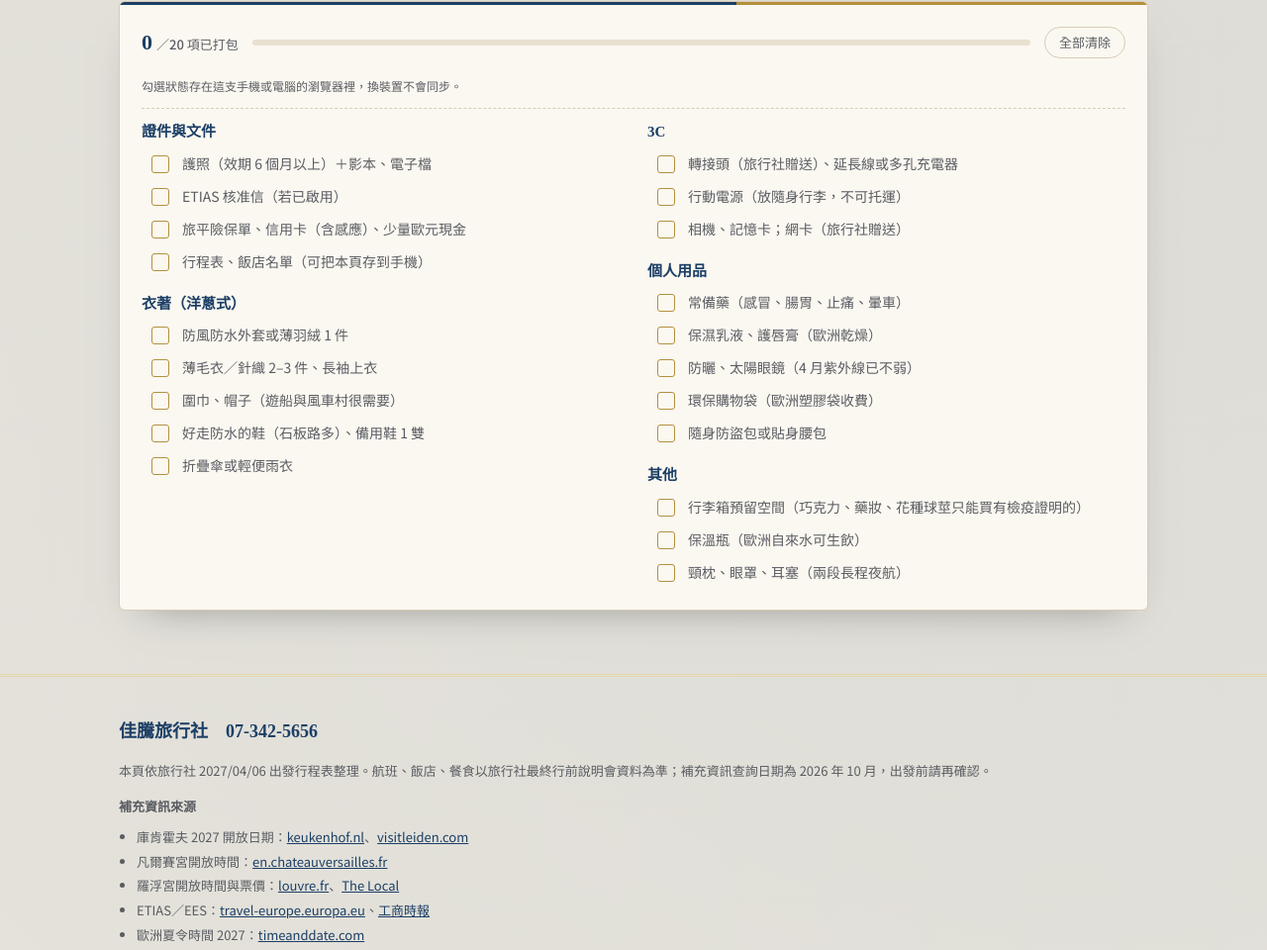
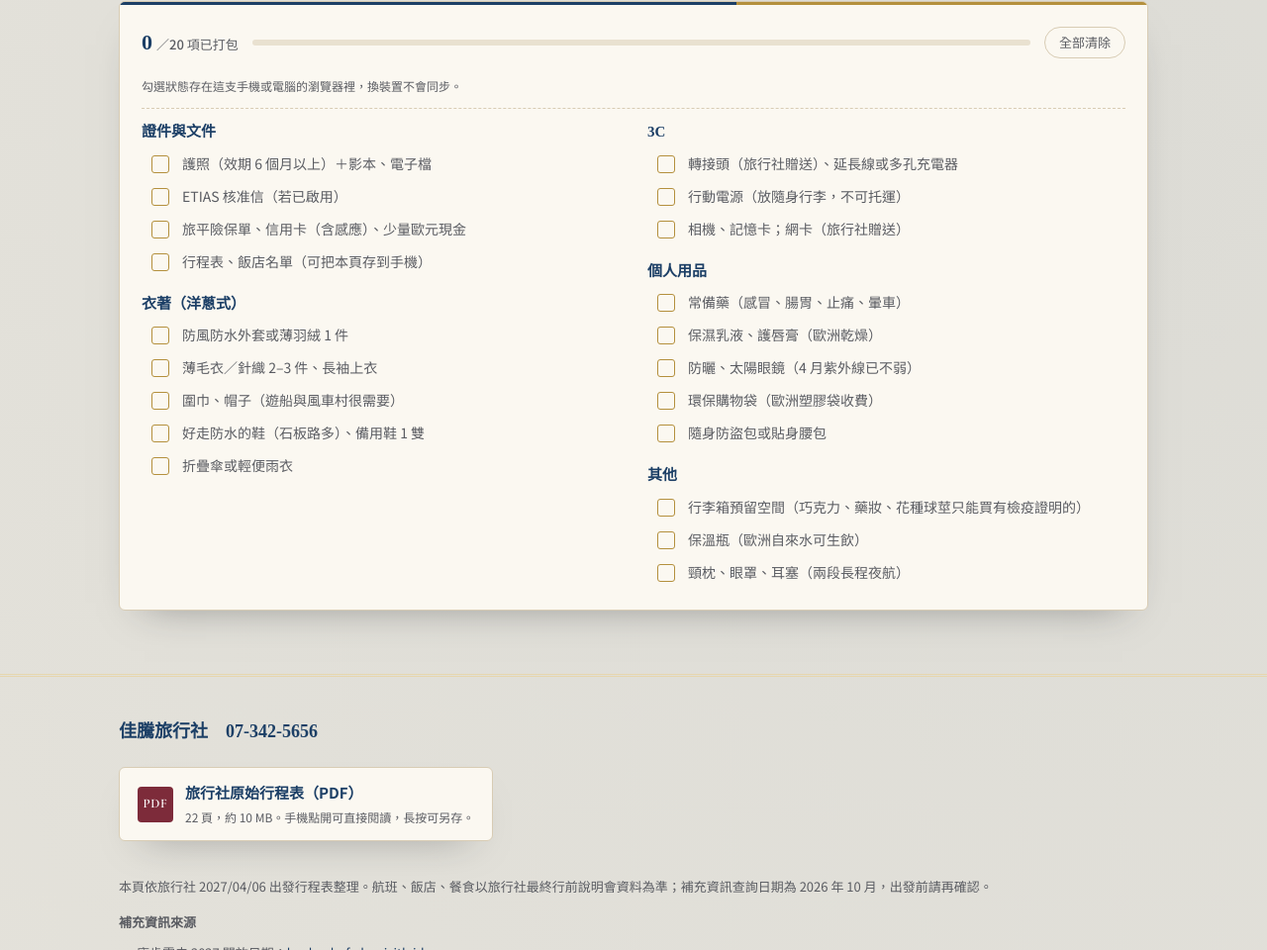
Before and after one commit to hannah824/trip, a plain HTML site: page index.html in a window 1280 px wide. Shown: the part 11040-12000 px from the top of the page at 99% size. Drawn offline with nearby package versions, Linux system fonts and the light colour scheme.

Commit message:
頁尾加入旅行社原始行程 PDF（壓縮版）

```diff
--- a/index.html
+++ b/index.html
@@ -283,6 +283,11 @@
   .pack input:focus-visible{outline:2px solid var(--gold);outline-offset:2px}
   .pack input:checked+span{color:var(--ink-soft);text-decoration:line-through;text-decoration-color:var(--gold)}
 
+  .pdf-link{display:inline-flex;align-items:center;gap:12px;margin:14px 0 22px;padding:12px 18px;background:var(--card);border:1px solid var(--line);border-radius:6px;text-decoration:none;color:var(--ink);box-shadow:var(--shadow)}
+  .pdf-link:hover{border-color:var(--gold)}
+  .pdf-link .ic{width:36px;height:36px;border-radius:4px;background:var(--tulip);color:#fff;display:flex;align-items:center;justify-content:center;font-family:"Cormorant Garamond",serif;font-weight:600;font-size:13px;letter-spacing:.05em;flex:none}
+  .pdf-link b{display:block;font-size:15px;font-weight:700;color:var(--delft)}
+  .pdf-link small{font-size:12px;color:var(--ink-soft)}
   footer{padding:40px 0 60px;border-top:3px double var(--gold-soft);margin-top:40px;font-size:13px;color:var(--ink-soft)}
   footer .brand{font-family:"Noto Serif TC",serif;font-weight:900;color:var(--delft);font-size:18px;margin-bottom:6px}
   footer ul{padding-left:18px;margin:8px 0 0}
@@ -765,6 +770,7 @@
 <footer>
   <div class="wrap">
     <div class="brand">佳騰旅行社　07-342-5656</div>
+    <a class="pdf-link" href="itinerary.pdf" target="_blank" rel="noopener"><span class="ic">PDF</span><span><b>旅行社原始行程表（PDF）</b><small>22 頁，約 10 MB。手機點開可直接閱讀，長按可另存。</small></span></a>
     <p>本頁依旅行社 2027/04/06 出發行程表整理。航班、飯店、餐食以旅行社最終行前說明會資料為準；補充資訊查詢日期為 2026 年 10 月，出發前請再確認。</p>
     <p style="margin-bottom:4px"><b>補充資訊來源</b></p>
     <ul>
```
Also changed, not shown: 1 other file.
